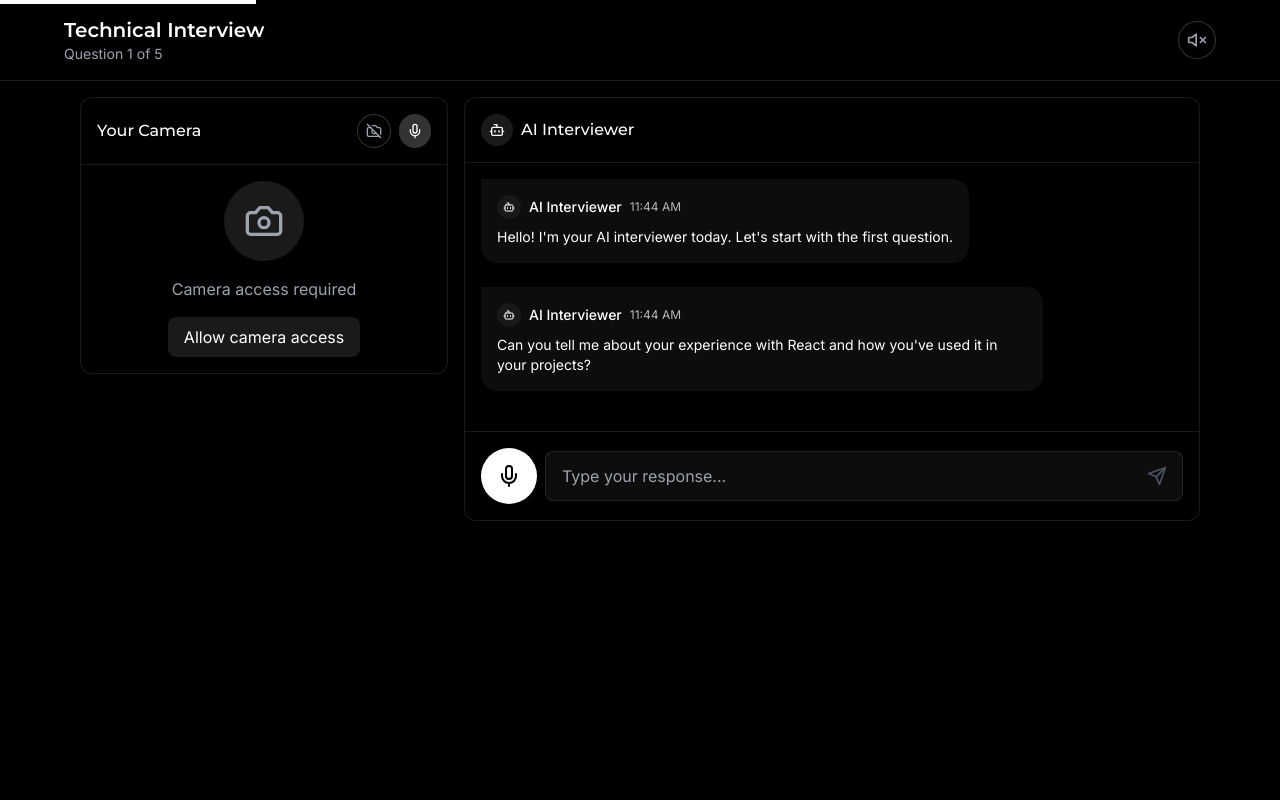
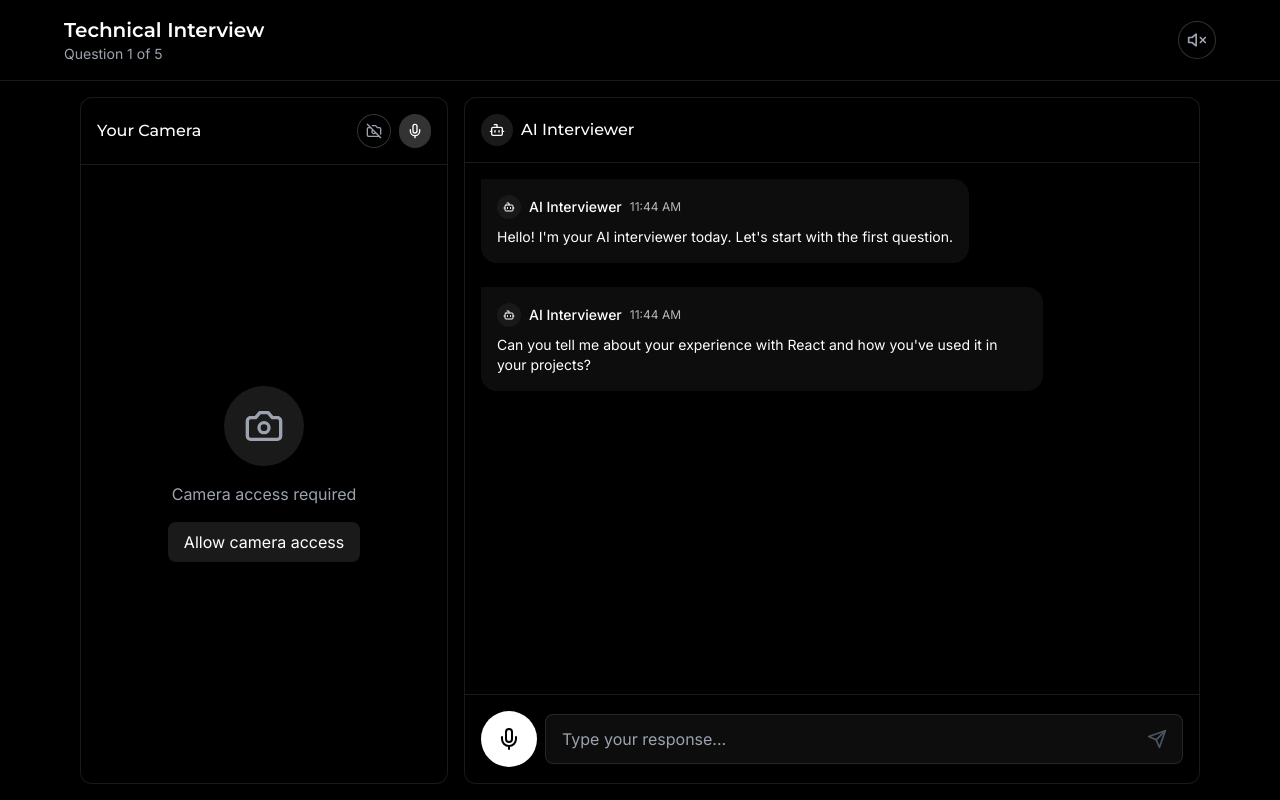
Before and after one commit to elyashium/NERV, a React (Vite) app: page /interview in a window 1280 px wide. Built offline with nearby package versions, Linux system fonts and the light colour scheme; no server answers; sample sign-in values are in the browser's storage.

Commit message:
Update Interview.tsx

```diff
--- a/src/pages/Interview.tsx
+++ b/src/pages/Interview.tsx
@@ -249,10 +249,10 @@ const Interview = () => {
   const progress = ((currentQuestion + 1) / questions.length) * 100;
 
   return (
-    <div className="min-h-screen bg-black flex flex-col">
+    <div className="min-h-screen bg-black flex flex-col h-screen overflow-hidden">
       <style>{pulseStyle}</style>
 
-      {/* Progress bar */}
+      {/* Progress bar - fixed at top */}
       <div className="fixed top-0 left-0 w-full h-1 bg-black z-10">
         <motion.div
           className="h-full bg-white"
@@ -262,8 +262,8 @@ const Interview = () => {
         />
       </div>
 
-      {/* Interview header */}
-      <div className="bg-black py-4 px-6 border-b border-white/10">
+      {/* Interview header - fixed */}
+      <div className="bg-black py-4 px-6 border-b border-white/10 sticky top-0 z-10">
         <div className="max-w-6xl mx-auto flex justify-between items-center">
           <div>
             <h1 className="text-xl font-semibold">Technical Interview</h1>
@@ -290,12 +290,12 @@ const Interview = () => {
         </div>
       </div>
 
-      {/* Main content area */}
+      {/* Main content area - flex-1 to take remaining height */}
       <div className="flex-1 overflow-hidden">
         <div className="h-full max-w-6xl mx-auto p-4">
           <div className="flex flex-col md:flex-row h-full gap-4">
-            {/* User video section - hidden on mobile when in chat mode */}
-            <div className={`md:w-1/3 h-full md:block ${viewMode === 'chat' ? 'hidden' : 'block'}`}>
+            {/* User video section - fixed height on desktop */}
+            <div className={`md:w-1/3 md:h-full md:block ${viewMode === 'chat' ? 'hidden' : 'block'}`}>
               <div className="bg-black/30 border border-white/10 rounded-xl h-full flex flex-col">
                 <div className="p-4 border-b border-white/10 flex justify-between items-center">
                   <h2 className="font-medium">Your Camera</h2>
@@ -371,10 +371,10 @@ const Interview = () => {
               </div>
             </div>
 
-            {/* AI chat section - hidden on mobile when in camera mode */}
+            {/* AI chat section - scrollable content */}
             <div className={`md:w-2/3 h-full md:block ${viewMode === 'camera' ? 'hidden' : 'block'}`}>
               <div className="bg-black/30 border border-white/10 rounded-xl h-full flex flex-col">
-                <div className="p-4 border-b border-white/10">
+                <div className="p-4 border-b border-white/10 flex-shrink-0">
                   <div className="flex items-center">
                     <div className="w-8 h-8 rounded-full bg-white/10 flex items-center justify-center mr-2">
                       <Bot className="h-4 w-4 text-white" />
@@ -383,7 +383,8 @@ const Interview = () => {
                   </div>
                 </div>
 
-                <div className="flex-1 overflow-y-auto p-4">
+                {/* This div is scrollable */}
+                <div className="flex-1 overflow-y-auto p-4 scrollbar-thin scrollbar-thumb-white/10 scrollbar-track-transparent">
                   <div className="space-y-6">
                     {messages.map((message) => (
                       <div
@@ -440,8 +441,8 @@ const Interview = () => {
                   </div>
                 </div>
 
-                {/* Input area */}
-                <div className="p-4 border-t border-white/10">
+                {/* Input area - fixed at bottom */}
+                <div className="p-4 border-t border-white/10 flex-shrink-0">
                   <div className="flex items-center gap-2">
                     <button
                       onClick={toggleRecording}
```
